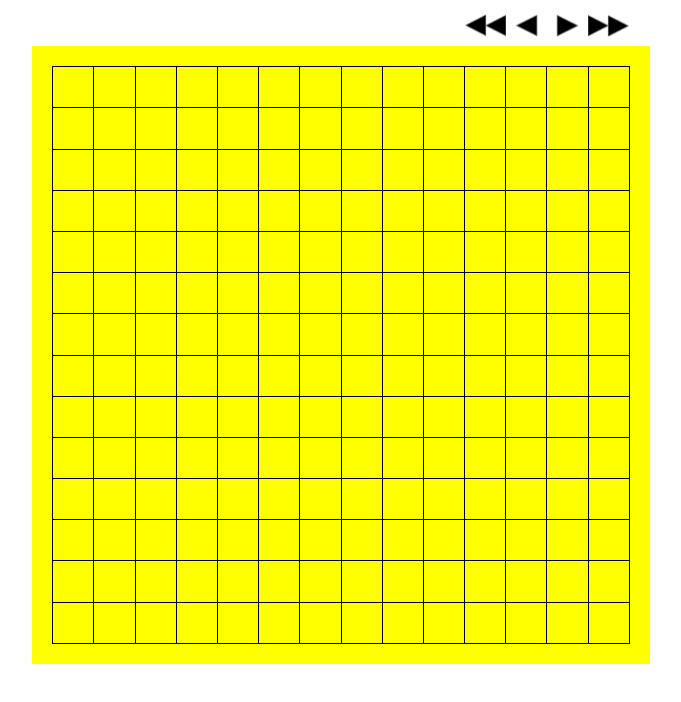
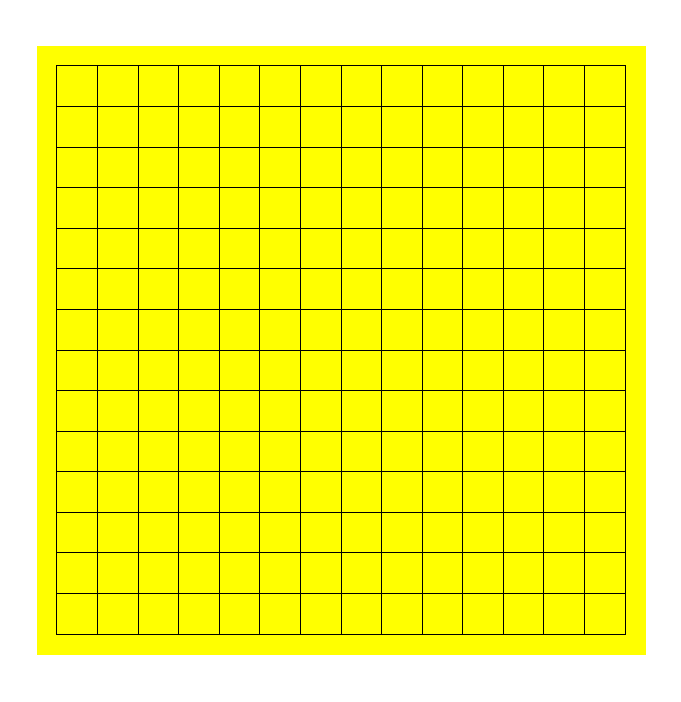
Before and after one commit to circle1018/gomoku, a plain HTML site: page index.html in a window 1280 px wide. Both pictures are taken after a click on the button "Start". Shown: the whole page, without its empty margins (299-980 px from the left). Drawn offline with Linux system fonts and the light colour scheme.

Commit message:
Add files via upload

```diff
--- a/index.html
+++ b/index.html
@@ -18,7 +18,7 @@
             padding: 0;
         }
         b{
-            font-size:24px;
+            font-size: 24px;
             text-align: center;
         }
         th,td{
@@ -89,10 +89,10 @@
     <div id="container">
         <div id="board-container">
             <div id="background">
-                <img alt="fast_back" class="icon" src="./images/fast_back.png">
+                <!-- <img alt="fast_back" class="icon" src="./images/fast_back.png">
                 <img alt="back" class="icon" src="./images/back.png">
                 <img alt="front" class="icon" src="./images/front.png">
-                <img alt="fast_front" class="icon" src="./images/fast_front.png">
+                <img alt="fast_front" class="icon" src="./images/fast_front.png"> -->
             </div>
             <table id="table1">
                 <tr><th></th><th></th><th></th><th></th><th></th><th></th><th></th><th></th><th></th><th></th><th></th><th></th><th></th><th></th></tr>
--- a/script/board.js
+++ b/script/board.js
@@ -121,8 +121,10 @@ function start(){
         track_icon();
     }else stone=["white","black"];
     document.getElementsByClassName("trans-background")[0].remove();
+    track_icon();
 }
 function track_icon(){
+    return;
     let turn=(stone[0]=="black"?0:1);
     if(track_cnt==(turn+1)%2)icon[0].src="./images/fast_back_block.png";
     else icon[0].src="./images/fast_back.png";
@@ -148,7 +150,7 @@ const advertisment=document.createElement("ins");
 advertisment.setAttribute("class","kakao_ad_area");
 advertisment.style="display:none";
 let size;
-if(window.matchMedia("(min-width:728px)").matches){
+if(window.matchMedia("(min-width:728px)").matches&&0){
     advertisment.setAttribute("data-ad-unit","DAN-IlKDM4p10tJd1i3l");
     advertisment.setAttribute("data-ad-width","728");
     advertisment.setAttribute("data-ad-height","90");
```
